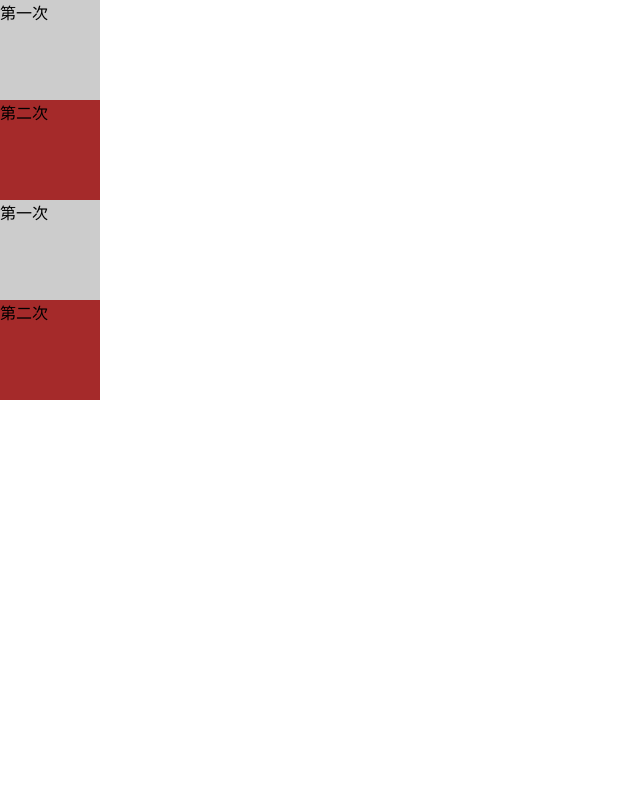
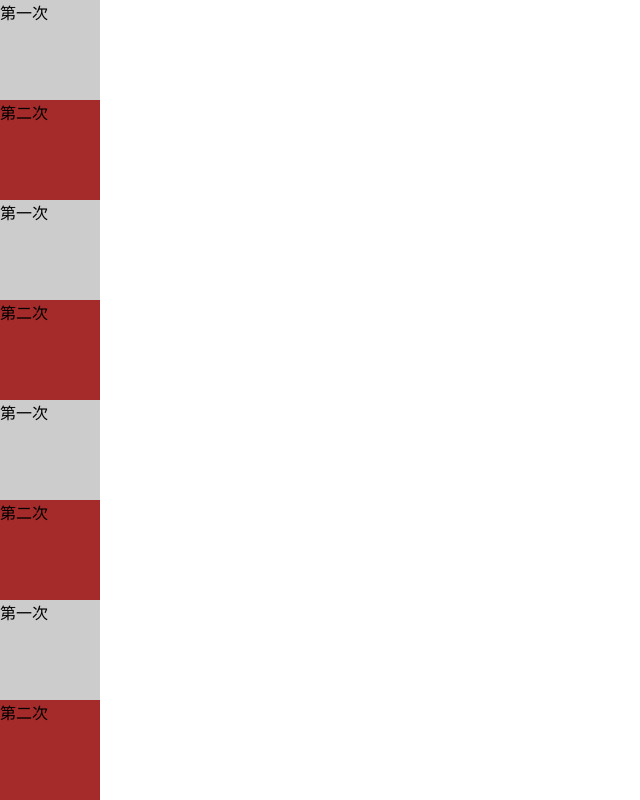
Before and after one commit to usertianfeihong/usertianfeihong.github.io, a plain HTML site: page index.html in a window 1280 px wide. Shown: the whole page, without its empty margins (0-640 px from the left). Drawn offline with Linux system fonts and the light colour scheme.

Commit message:
第三次

```diff
--- a/index.html
+++ b/index.html
@@ -10,5 +10,9 @@
 		<div class="er">第二次</div>
 		<div class="yi">第一次</div>
 		<div class="er">第二次</div>
+		<div class="yi">第一次</div>
+		<div class="er">第二次</div>
+		<div class="yi">第一次</div>
+		<div class="er">第二次</div>
 	</body>
 </html>
```
